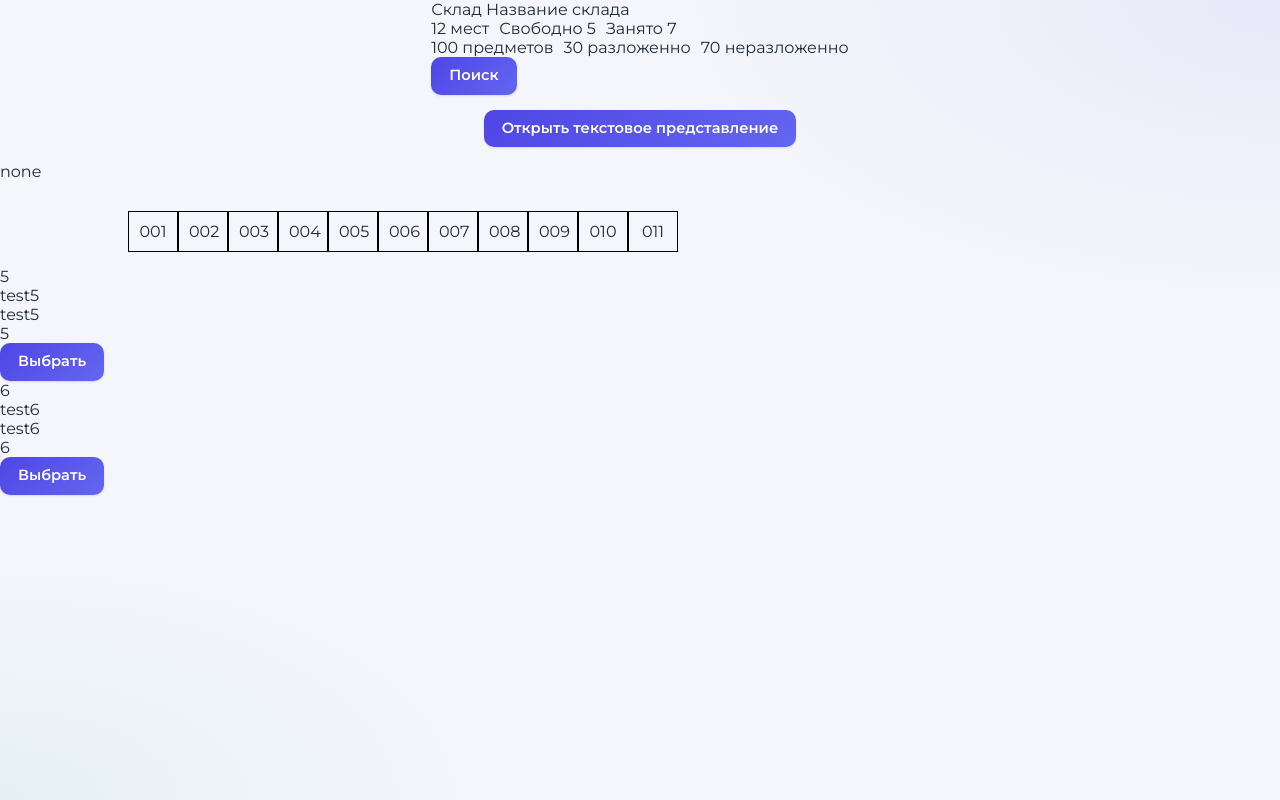
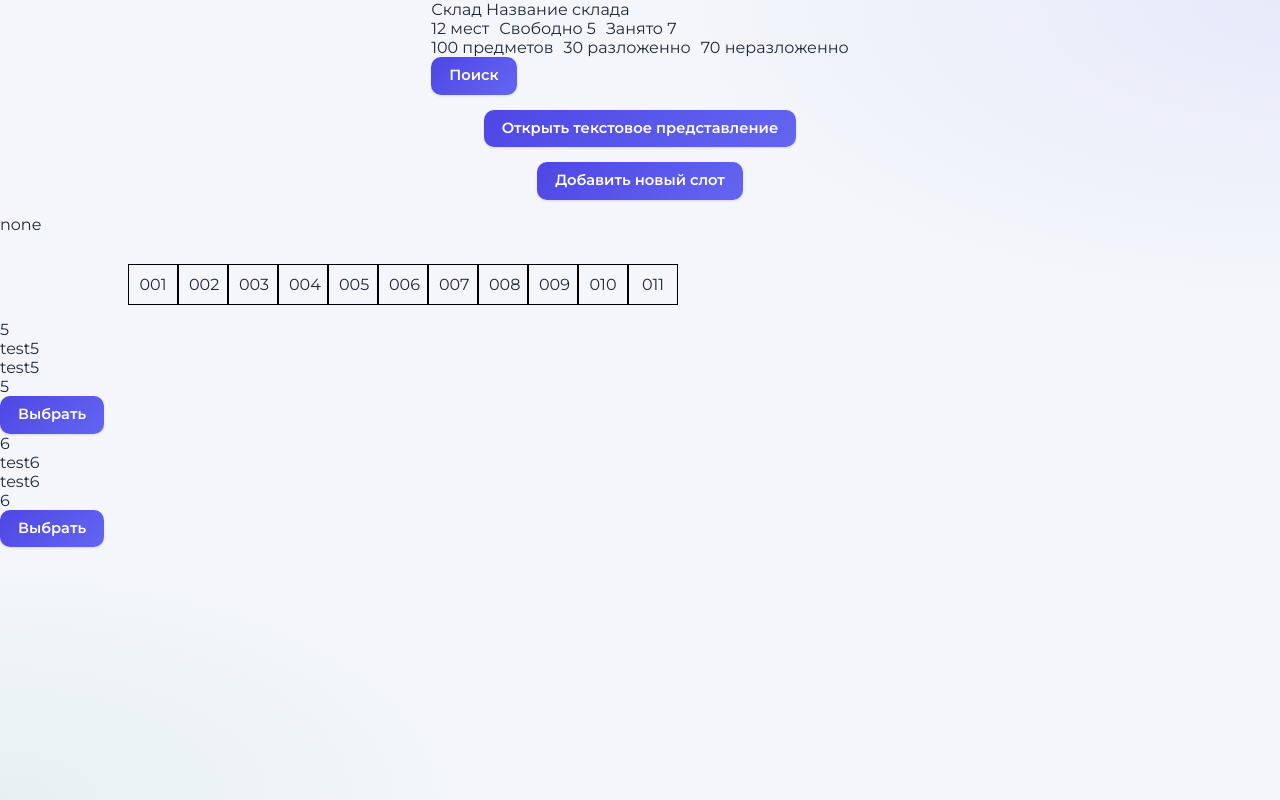
Before and after one commit to Camarot1/ganja-crm-frontend, a React (Vite) app: page /layoutwarehouses/1 in a window 1280 px wide. Built offline with nearby package versions, Linux system fonts and the light colour scheme; the HTML template or start-up script is replaced by a standard one.

Commit message:
add new clear card

```diff
--- a/src/pages/warehouses/layoutwarehouses.tsx
+++ b/src/pages/warehouses/layoutwarehouses.tsx
@@ -1,4 +1,4 @@
-import { useState, useEffect } from "react";
+import { useState, useEffect, useCallback } from "react";
 import { apiFetch, type Warehouses, type InfoStock } from "../../api/request";
 import { useNavigate, useParams } from "react-router-dom";
 import { ProductsCard, WarehouseSlotsProps, WarehouseInfoProps, SlotsItemsProps } from "../../props";
@@ -323,6 +323,25 @@ const LayoutWarehouses = () => {
 
     }
 
+    const handleAddSlots = () => {
+        if (!warehouseSlots) return
+        setWarehouseSlots(prev => {
+            if(!prev) return prev
+            let nextId = prev?.length + 1
+            const code = String(nextId).padStart( 3, '0')
+
+            const newSlot = {
+                id: nextId,
+                warehouse_id: Number(id),
+                code : code,
+                is_active: true,
+                products: []
+            }
+
+            return [...prev, newSlot]
+        })
+    }
+
 
     const loadMainData = async () => {
         try {
@@ -342,6 +361,7 @@ const LayoutWarehouses = () => {
             <WarehouseInfoProps code={warehouseCode} {...warehouseInfo} openSearch={search} />
             {activeButton && <button className="layout__button" onClick={() => clearSelect()}>Закрыть</button>}
             <button className="layout__button" onClick={() => setTextMenuOpen(!ifTextMenuOpen)}>{ifTextMenuOpen ? 'Закрыть текстовое представление' : 'Открыть текстовое представление'}</button>
+            <button className="layout__button" onClick={()=> handleAddSlots()}>Добавить новый слот</button>
             <div>{hightlight ? (
                 <div>
                     <p>Выбранно сейчас:</p>
```
